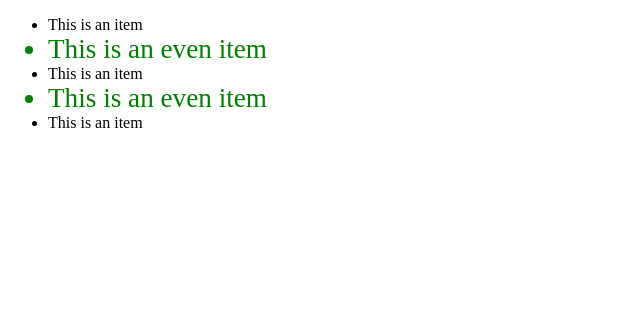
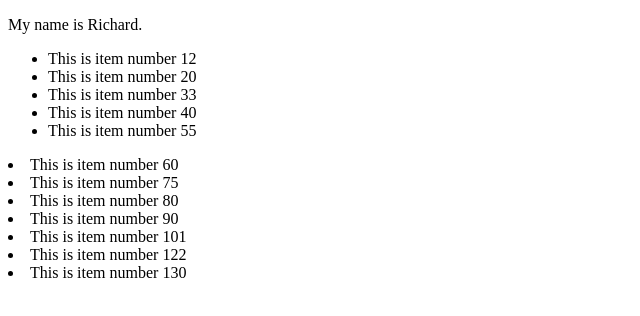
Before and after one commit to rchadgonzales/sample-project-d3js, a plain HTML site: page index.html in a window 1280 px wide. Shown: the whole page, without its empty margins (0-640 px from the left). Drawn offline with nearby package versions, Linux system fonts and the light colour scheme.

Commit message:
Bind data

```diff
--- a/index.html
+++ b/index.html
@@ -13,6 +13,7 @@
     </style>
   </head>
   <body>
+    <p>My name is <span class="name"></span>.</p>
     <ul class="items">
       <li>This is an item</li>
       <li>This is an item</li>
@@ -22,14 +23,53 @@
     </ul>
 
     <script>
+      // BASIC DOM SELECTING
       // d3.selectAll("li").style("color", "green");
       // d3.select("li").style("color", "red");
       // d3.select("li:nth-child(3n)").style("color", "red");
       // d3.selectAll("li:nth-child(odd)").style("color", "red");
+      /*
       d3.selectAll("li:nth-child(even)")
         .style("color", "green")
         .html("This is an even item")
         .classed("big", true);
+        */
+
+      // BIND DATA
+      /*
+      var numArray = [12, 20, 33, 40, 55];
+      d3.selectAll(".items li")
+        .data(numArray)
+        .text(function (d) {
+          return "This is item number " + d;
+        });
+      */
+      /*
+      var numArray = [12, 20, 33, 40, 55];
+      d3.selectAll(".items li")
+        .data(numArray)
+        .style("font-size", function (d) {
+          return d + "px";
+        });
+        */
+      var numArray = [12, 20, 33, 40, 55, 60, 75, 80, 90, 101, 122, 130];
+      var name = "Richard";
+
+      var li = d3
+        .select("body")
+        .selectAll(".items li")
+        .data(numArray)
+        .text(function (d) {
+          return "This is item number " + d;
+        });
+      li.enter()
+        .append("li")
+        .text(function (d) {
+          return "This is item number " + d;
+        });
+      li.exit().remove();
+
+      d3.select(".name").text(name);
     </script>
   </body>
 </html>
```
Also changed, not shown: 1 other file.
